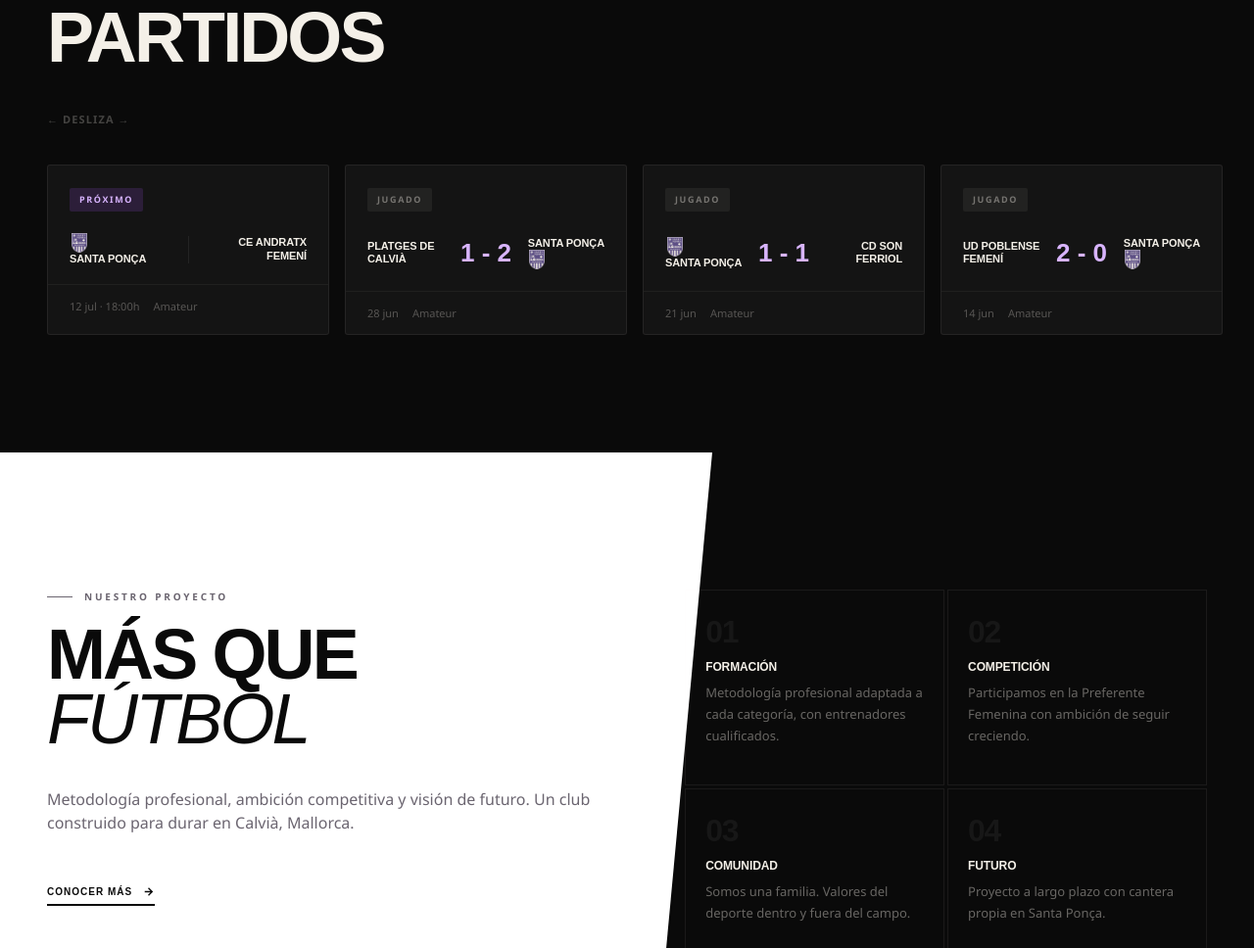
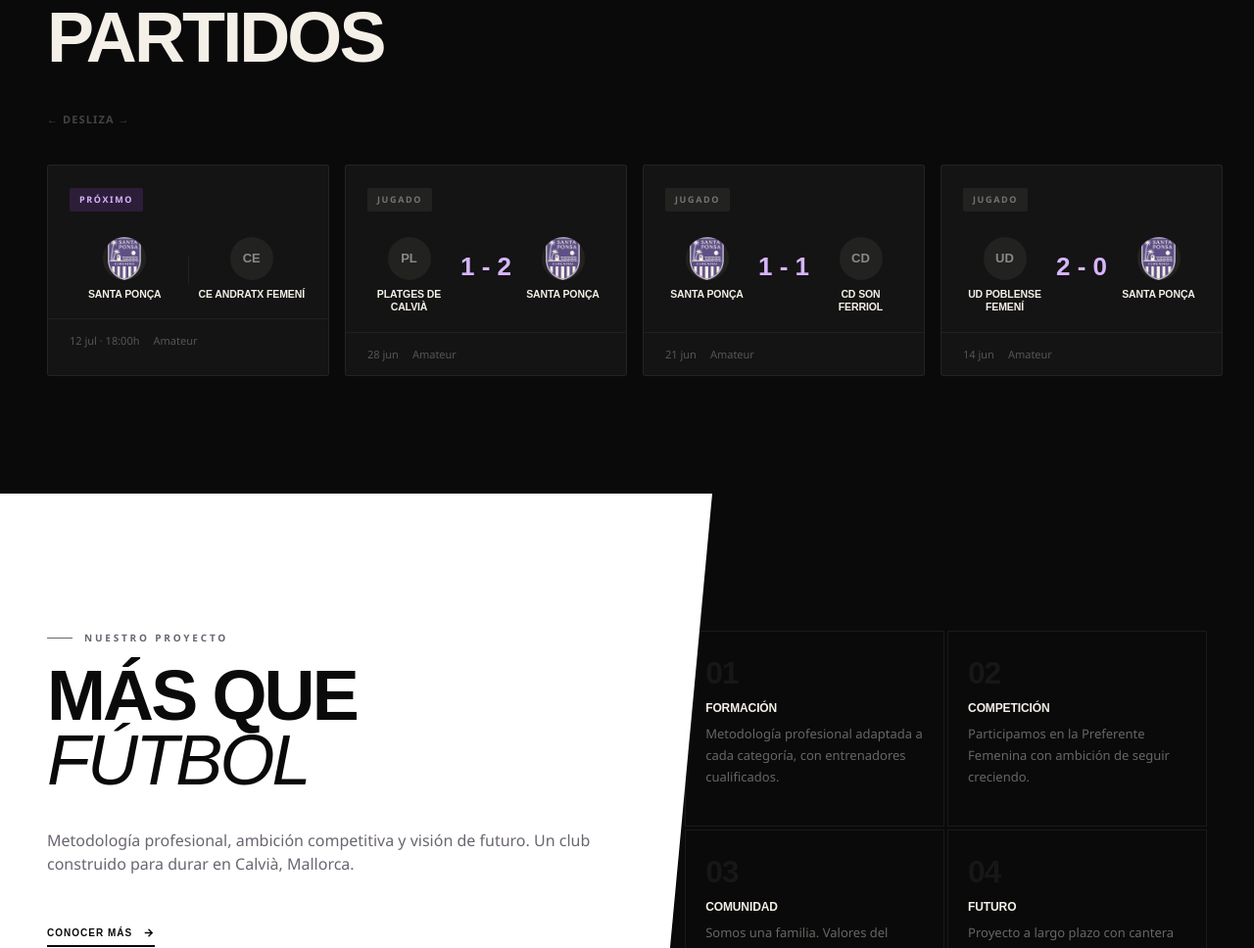
Before and after one commit to blakeleycrue0-ux/Futbolfemeninosantaponsa, a website: page index.html in a window 1280 px wide. Shown: the part 1220-2188 px from the top of the page at 98% size. Drawn offline with nearby package versions, Linux system fonts and the light colour scheme; a web font is replaced by a local one.

Commit message:
Rediseña la tarjeta de partido: escudo grande fijo, nombre debajo, resultado en medio (#19)
Antes el escudo era diminuto (20px) y pegado al nombre en una fila.
Ahora cada equipo tiene su propia columna con el escudo grande arriba
del nombre, y el marcador queda centrado entre las dos columnas.
Añade también iniciales de respaldo cuando el rival no tiene escudo
cargado, en vez de dejar el hueco vacío.

Co-authored-by: Claude <noreply@anthropic.com>

```diff
--- a/assets/css/components.css
+++ b/assets/css/components.css
@@ -620,11 +620,14 @@ table.standings td.pts { font-weight: 900; font-family: var(--font-display); }
 .mc-badge { font-size: 9px; font-weight: 700; letter-spacing: 0.18em; text-transform: uppercase; padding: 5px 10px; border-radius: var(--radius-sm); display: inline-block; margin-bottom: 16px; }
 .mc-badge.prox { background: rgba(168,85,247,0.16); color: var(--accent-light); }
 .mc-badge.past { background: rgba(244,240,232,0.06); color: rgba(244,240,232,0.4); }
-.mc-vs-row { display: flex; align-items: center; justify-content: space-between; gap: 10px; margin-top: 6px; }
-.mc-tn { font-family: var(--font-display); font-size: 11px; font-weight: 700; letter-spacing: -0.01em; line-height: 1.25; color: var(--text-on-dark); text-transform: uppercase; flex: 1; }
-.mc-tn.away { text-align: right; }
-.mc-score { font-family: var(--font-display); font-size: 26px; font-weight: 900; color: var(--accent-light); min-width: 64px; text-align: center; flex-shrink: 0; }
-.mc-div { width: 1px; height: 28px; background: rgba(255,255,255,0.07); flex-shrink: 0; }
+.mc-vs-row { display: flex; align-items: flex-start; justify-content: space-between; gap: 8px; margin-top: 10px; }
+.mc-team { display: flex; flex-direction: column; align-items: center; gap: 8px; flex: 1; min-width: 0; }
+.mc-crest { width: 44px; height: 44px; flex-shrink: 0; display: flex; align-items: center; justify-content: center; background: rgba(244,240,232,0.06); border-radius: 50%; overflow: hidden; }
+.mc-crest img { width: 100%; height: 100%; object-fit: contain; }
+.mc-crest span { font-family: var(--font-display); font-size: 13px; font-weight: 900; color: rgba(244,240,232,0.5); }
+.mc-tn { font-family: var(--font-display); font-size: 10.5px; font-weight: 700; letter-spacing: -0.01em; line-height: 1.25; color: var(--text-on-dark); text-transform: uppercase; text-align: center; }
+.mc-score { font-family: var(--font-display); font-size: 26px; font-weight: 900; color: var(--accent-light); min-width: 56px; text-align: center; flex-shrink: 0; padding-top: 10px; }
+.mc-div { width: 1px; height: 28px; background: rgba(255,255,255,0.07); flex-shrink: 0; margin-top: 20px; }
 .mc-foot { border-top: 1px solid rgba(244,240,232,0.05); padding: 13px 22px; display: flex; gap: 14px; flex-wrap: wrap; }
 .mc-info { font-size: 11px; color: rgba(244,240,232,0.3); display: flex; align-items: center; gap: 5px; }
 .mc::after { content: ''; position: absolute; bottom: 0; left: 0; height: 3px; width: 0; background: var(--accent); transition: width 0.4s var(--ease); }
--- a/index.html
+++ b/index.html
@@ -335,9 +335,9 @@ function countUp(el, target, suffix) {
   }
 
   function crestHtml(esClub, rival, rivalEscudoUrl) {
-    if (esClub) return `<img src="assets/img/escudo-santa-ponsa.png" alt="" style="width:20px;height:20px;object-fit:contain;vertical-align:middle;margin-right:6px;">`;
-    if (rivalEscudoUrl) return `<img src="${rivalEscudoUrl}" alt="" style="width:20px;height:20px;object-fit:contain;vertical-align:middle;margin-right:6px;">`;
-    return "";
+    if (esClub) return `<img src="assets/img/escudo-santa-ponsa.png" alt="">`;
+    if (rivalEscudoUrl) return `<img src="${rivalEscudoUrl}" alt="">`;
+    return `<span>${(rival || "").trim().slice(0, 2).toUpperCase() || "--"}</span>`;
   }
 
   /* Destacado */
@@ -422,13 +422,19 @@ function countUp(el, target, suffix) {
       const marcador = m._jugado && m.goles_equipo != null
         ? `<div class="mc-score">${esLocal ? m.goles_equipo : m.goles_rival} - ${esLocal ? m.goles_rival : m.goles_equipo}</div>`
         : `<div class="mc-div"></div>`;
-      return `<a class="mc" href="${m._jugado ? "partido.html?id=" + (m.id || "") : "partido.html?id=" + (m.id || "")}">
+      return `<a class="mc" href="partido.html?id=${m.id || ""}">
         <div class="mc-top">
           <span class="mc-badge ${m._jugado ? "past" : "prox"}">${m._jugado ? "Jugado" : "Próximo"}</span>
           <div class="mc-vs-row">
-            <div class="mc-tn">${localEscudo}${escapeHtml(local)}</div>
+            <div class="mc-team">
+              <div class="mc-crest">${localEscudo}</div>
+              <div class="mc-tn">${escapeHtml(local)}</div>
+            </div>
             ${marcador}
-            <div class="mc-tn away">${escapeHtml(visitante)}${visitanteEscudo}</div>
+            <div class="mc-team">
+              <div class="mc-crest">${visitanteEscudo}</div>
+              <div class="mc-tn">${escapeHtml(visitante)}</div>
+            </div>
           </div>
         </div>
         <div class="mc-foot">
```
